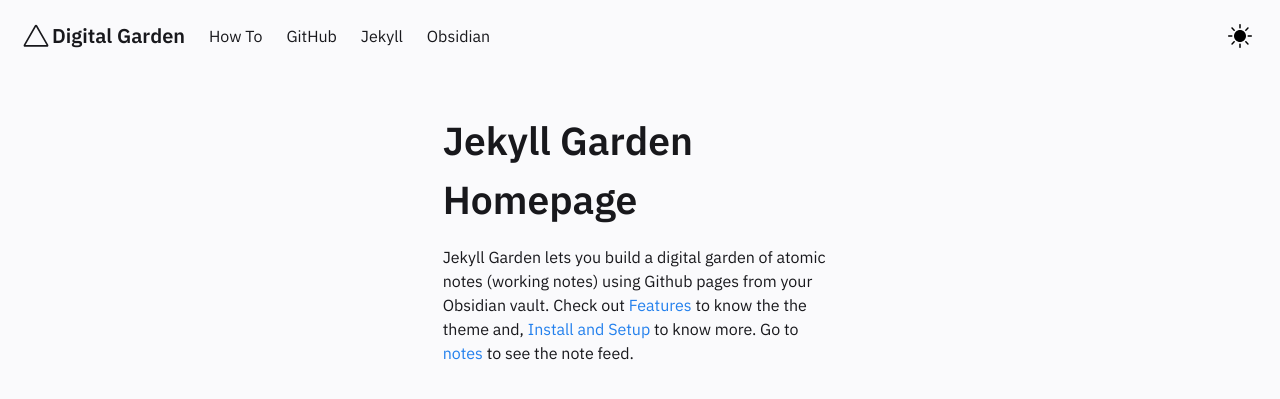
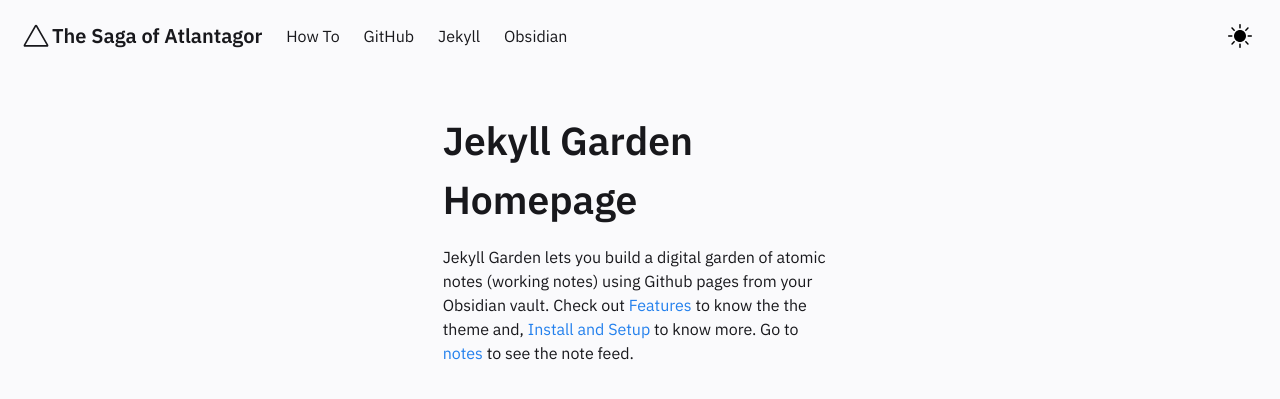
Before and after one commit to Atlantagor/atlantagor.github.io, a Jekyll site: the page built from pages/index.md, in a window 1280 px wide. Shown: the top 399 px of the page. Built offline with Jekyll 4.4.1, drawn with Linux system fonts in a browser that asks for light colours.

Commit message:
first commit

```diff
--- a/_config.yml
+++ b/_config.yml
@@ -20,7 +20,7 @@
 
 
 baseurl: "/" # the subpath of your site, e.g. /blog
-url: "https://jekyll-garden.github.io/" # the base hostname & protocol for your site, e.g. http://example.com
+url: "https://atlantagor.github.io/" # the base hostname & protocol for your site, e.g. http://example.com
 
 #######################################################################
 # Settings related to the Header and your About page go here,such as
@@ -28,10 +28,10 @@ url: "https://jekyll-garden.github.io/" # the base hostname & protocol for your
 # your social media links etc
 #######################################################################
 
-heading: Digital Garden # Change this
+heading: The Saga of Atlantagor # Change this
 copyright:
-  year: 2021
-  msg: Your Name # This is a mandatory attribute for copyright to be displayed ; If deleting this, edit at footer layout.
+  year: 2022
+  msg: Jeremy C # This is a mandatory attribute for copyright to be displayed ; If deleting this, edit at footer layout.
 
 
 #####################################################################
--- a/_includes/Header.html
+++ b/_includes/Header.html
@@ -35,7 +35,7 @@
         <svg width="32" height="32" viewBox="0 0 80 80" fill="none" xmlns="http://www.w3.org/2000/svg">
           <path fill-rule="evenodd" clip-rule="evenodd" d="M36.9477 13.7742C38.3043 11.4086 41.6957 11.4086 43.0523 13.7742L70.5226 61.6774C71.8791 64.043 70.1834 67 67.4703 67H12.5297C9.81658 67 8.12089 64.043 9.47744 61.6774L36.9477 13.7742ZM40 16.9677L13.7506 62.7419H66.2494L40 16.9677Z" fill="var(--text-main)"/>
         </svg>
-        <h4>Digital Garden</h4>
+        <h4>The Saga of Atlantagor</h4>
       </a>
       <div class="navbar-item navbar-dark-mode__mobile is-hidden-tablet" onclick="modeSwitcher()">
         <div class="buttons">
--- a/_layouts/Post.html
+++ b/_layouts/Post.html
@@ -31,9 +31,9 @@
 
 <head>
     <meta content="width=device-width, initial-scale=1" name="viewport" />
-    <meta content="Digital Garden" property="og:site_name" />
+    <meta content="Atlantagor" property="og:site_name" />
     <meta
-        content="A Jekyll theme for Obsidian users to build digital garden"
+        content="A DnD 5e Campaign written by Jeremy C"
         property="og:description">
     <meta content="{{ site.url }}/about/" property="article:author">
     <link rel="preconnect" href="https://fonts.googleapis.com">
```
